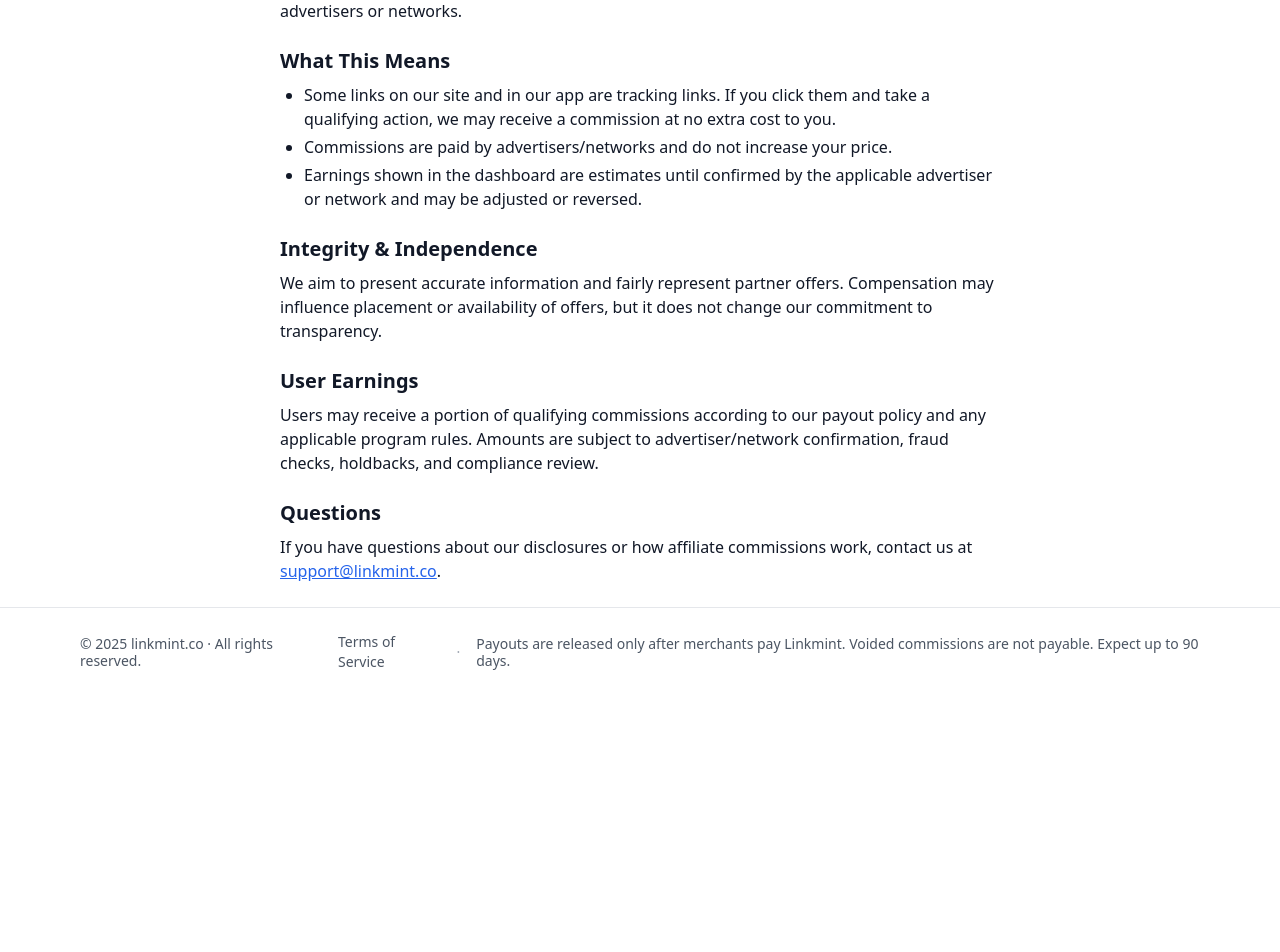
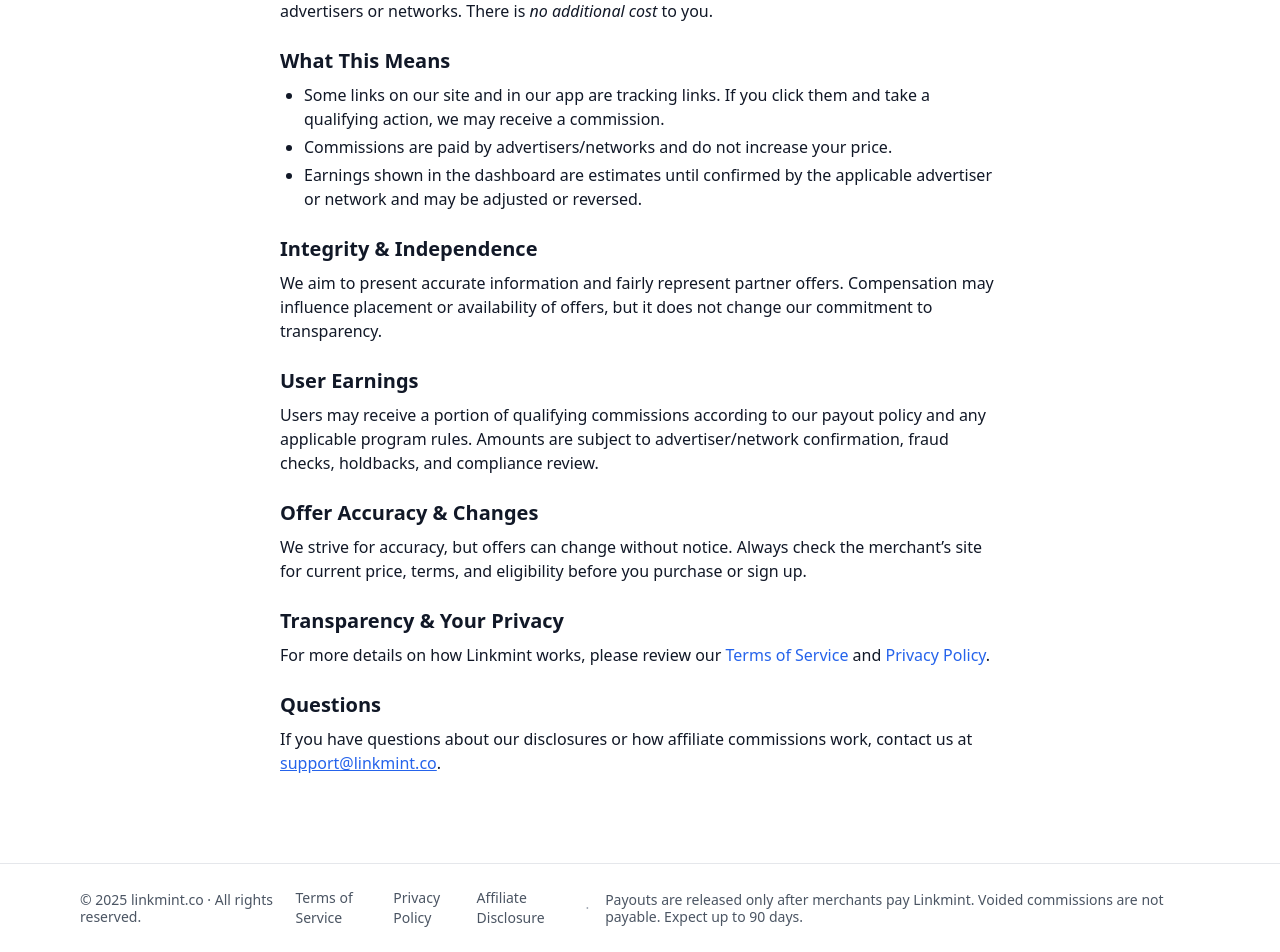
Before and after one commit to begintolern/Linkmint, a Next.js app: page /disclosure in a window 1280 px wide. Shown: the part 230-1182 px from the top of the page. Before the commit the page ends 926 px from the top, so only its background shows below. Built offline with nearby package versions, Linux system fonts and the light colour scheme; no server answers.

Commit message:
legal: add Affiliate Disclosure page + footer link

```diff
--- a/app/disclosure/page.tsx
+++ b/app/disclosure/page.tsx
@@ -1,6 +1,15 @@
+// app/disclosure/page.tsx
+import Link from "next/link";
+
 export const dynamic = "force-dynamic";
 export const fetchCache = "force-no-store";
 export const revalidate = 0;
+
+export const metadata = {
+  title: "Affiliate Disclosure | linkmint.co",
+  description:
+    "Transparency about how Linkmint earns commission from partner merchants and affiliate networks.",
+};
 
 export default function DisclosurePage() {
   const updated = new Date().toISOString().slice(0, 10);
@@ -11,24 +20,22 @@ export default function DisclosurePage() {
       <p className="text-sm text-gray-500">Last updated: {updated}</p>
 
       <p>
-        <strong>Linkmint</strong> participates in affiliate programs. This means we may
-        earn a commission when users click links and complete qualifying actions
-        (such as purchases or sign‑ups) with partner advertisers or networks.
+        <strong>Linkmint</strong> participates in affiliate programs. This means we may earn a
+        commission when users click links and complete qualifying actions (such as purchases or
+        sign-ups) with partner advertisers or networks. There is <em>no additional cost</em> to you.
       </p>
 
       <section className="space-y-2">
         <h2 className="text-xl font-semibold">What This Means</h2>
         <ul className="list-disc pl-6 space-y-1">
           <li>
-            Some links on our site and in our app are tracking links. If you click them
-            and take a qualifying action, we may receive a commission at no extra cost to you.
+            Some links on our site and in our app are tracking links. If you click them and take a
+            qualifying action, we may receive a commission.
           </li>
+          <li>Commissions are paid by advertisers/networks and do not increase your price.</li>
           <li>
-            Commissions are paid by advertisers/networks and do not increase your price.
-          </li>
-          <li>
-            Earnings shown in the dashboard are estimates until confirmed by the
-            applicable advertiser or network and may be adjusted or reversed.
+            Earnings shown in the dashboard are estimates until confirmed by the applicable
+            advertiser or network and may be adjusted or reversed.
           </li>
         </ul>
       </section>
@@ -36,29 +43,53 @@ export default function DisclosurePage() {
       <section className="space-y-2">
         <h2 className="text-xl font-semibold">Integrity & Independence</h2>
         <p>
-          We aim to present accurate information and fairly represent partner offers.
-          Compensation may influence placement or availability of offers, but it does
-          not change our commitment to transparency.
+          We aim to present accurate information and fairly represent partner offers. Compensation
+          may influence placement or availability of offers, but it does not change our commitment
+          to transparency.
         </p>
       </section>
 
       <section className="space-y-2">
         <h2 className="text-xl font-semibold">User Earnings</h2>
         <p>
-          Users may receive a portion of qualifying commissions according to our
-          payout policy and any applicable program rules. Amounts are subject to
-          advertiser/network confirmation, fraud checks, holdbacks, and compliance review.
+          Users may receive a portion of qualifying commissions according to our payout policy and
+          any applicable program rules. Amounts are subject to advertiser/network confirmation,
+          fraud checks, holdbacks, and compliance review.
+        </p>
+      </section>
+
+      <section className="space-y-2">
+        <h2 className="text-xl font-semibold">Offer Accuracy & Changes</h2>
+        <p>
+          We strive for accuracy, but offers can change without notice. Always check the merchant’s
+          site for current price, terms, and eligibility before you purchase or sign up.
+        </p>
+      </section>
+
+      <section className="space-y-2">
+        <h2 className="text-xl font-semibold">Transparency & Your Privacy</h2>
+        <p>
+          For more details on how Linkmint works, please review our{" "}
+          <Link href="/terms" className="text-blue-600 hover:underline">
+            Terms of Service
+          </Link>{" "}
+          and{" "}
+          <Link href="/privacy" className="text-blue-600 hover:underline">
+            Privacy Policy
+          </Link>
+          .
         </p>
       </section>
 
       <section className="space-y-2">
         <h2 className="text-xl font-semibold">Questions</h2>
         <p>
-          If you have questions about our disclosures or how affiliate commissions work,
-          contact us at{" "}
+          If you have questions about our disclosures or how affiliate commissions work, contact us
+          at{" "}
           <a className="text-blue-600 underline" href="mailto:support@linkmint.co">
             support@linkmint.co
-          </a>.
+          </a>
+          .
         </p>
       </section>
     </main>
--- a/app/layout.tsx
+++ b/app/layout.tsx
@@ -26,7 +26,7 @@ export default function RootLayout({
   return (
     <html lang="en">
       <body className="bg-white text-gray-900">
-        {/* 🔹 Market switcher banner (cookie override for PH/US) */}
+        {/* Market switcher banner (cookie override for PH/US) */}
         <MarketSwitcher />
 
         <Header isLoggedIn={!!email} isAdmin={role === "admin"} />
@@ -87,17 +87,24 @@ function Header({
 
 function Footer() {
   return (
-    <footer className="border-t bg-white">
+    <footer className="mt-16 border-t bg-white">
       <div className="mx-auto max-w-6xl px-4 py-6 flex flex-col gap-3 sm:flex-row sm:items-center sm:justify-between text-sm text-gray-600">
         <p className="leading-tight">
           © {new Date().getFullYear()} linkmint.co · All rights reserved.
         </p>
         <div className="flex items-center gap-4">
-          <Link href="/tos" className="hover:underline">
-            Terms of Service
-          </Link>
-          {/* <Link href="/privacy" className="hover:underline">Privacy Policy</Link> */}
-          <span className="text-gray-400">·</span>
+          <nav className="flex items-center gap-4">
+            <Link href="/terms" className="hover:underline">
+              Terms of Service
+            </Link>
+            <Link href="/privacy" className="hover:underline">
+              Privacy Policy
+            </Link>
+            <Link href="/disclosure" className="hover:underline">
+              Affiliate Disclosure
+            </Link>
+          </nav>
+          <span className="hidden sm:inline text-gray-400">·</span>
           <span className="leading-tight">
             Payouts are released only after merchants pay Linkmint. Voided
             commissions are not payable. Expect up to 90 days.
```
Also changed, not shown: 1 other file (tests, documents, lock files or other folders).
